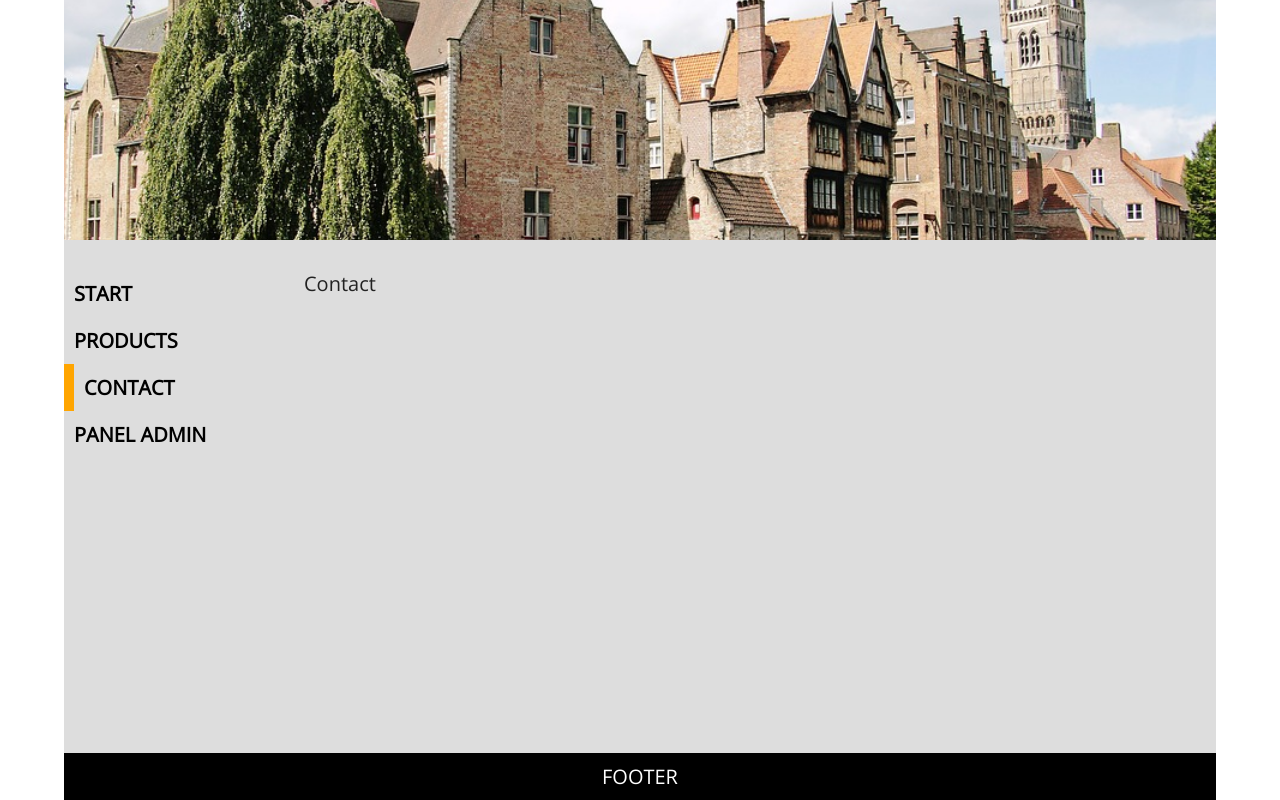
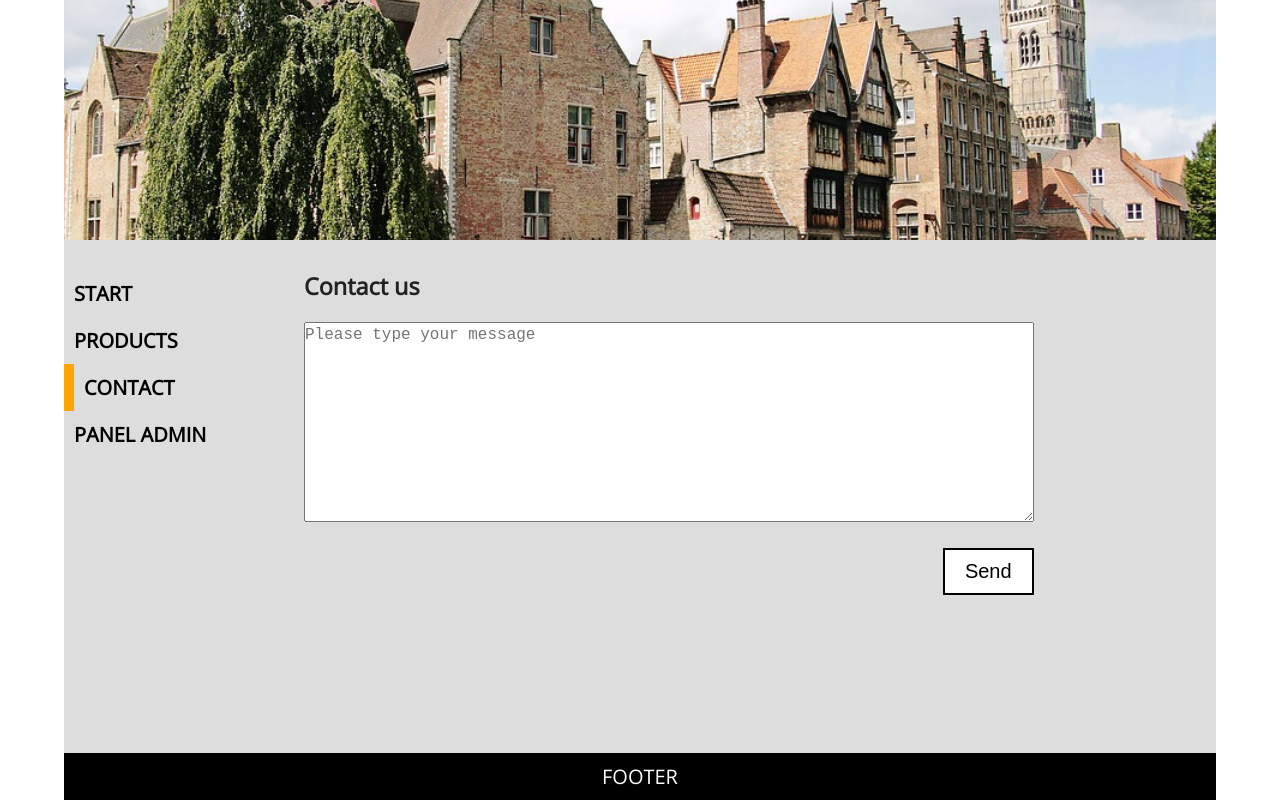
Before and after one commit to WieMon/learning-react-7, a React (Create React App) app: page /contact in a window 1280 px wide. Built offline with nearby package versions, Linux system fonts and the light colour scheme.

Commit message:
Add Contact

```diff
--- a/src/pages/ContactPage.js
+++ b/src/pages/ContactPage.js
@@ -1,9 +1,51 @@
 import React from 'react';
+import '../styles/ContactPage.css';
+import { Prompt } from 'react-router-dom';
 
-const ContactPage = () => {
-  return (
-    <div>Contact</div>
-   );
+class ContactPage extends React.Component {
+
+  state = {
+    value: '',
+    isEmpty: true,
+  }
+
+  handleChange = (e) => {
+    if (e.target.value.length > 0) {
+        this.setState({
+            value: e.target.value,
+            isEmpty: false
+        })
+    } else {
+        this.setState({
+            value: e.target.value,
+            isEmpty: true
+        })
+    }
+  }
+
+  handleSubmit = (e) => {
+    e.preventDefault();
+    this.setState({
+      value: '',
+      isEmpty: true
+    })
+  }
+
+  render() {
+    return (
+      <div className='contact'>
+        <form onSubmit={this.handleSubmit}>
+          <h3>Contact us</h3>
+          <textarea value={this.state.value} onChange={this.handleChange} placeholder='Please type your message'></textarea>
+          <button>Send</button>
+        </form>
+        <Prompt
+                    when={!this.state.isEmpty}
+                    message="Do you want to leave?"
+                />
+      </div>
+    )
+  }
 }
 
 export default ContactPage;
--- /dev/null
+++ b/src/styles/ContactPage.css
@@ -0,0 +1,23 @@
+.contact textarea {
+  font-size: 16px;
+  width: 80%;
+  min-height: 200px;
+  margin: 20px 0;
+  line-height: 1.6;
+}
+
+.contact button {
+  display: block;
+  margin: 0 20% 0 auto;
+  border: 2px solid black;
+  background-color: #fff;
+  padding: 10px 20px;
+  cursor: pointer;
+  font-size: 20px;
+  transition: .2s;
+}
+
+.contact button:hover {
+  color: yellow;
+  background-color: #000;
+}
```
